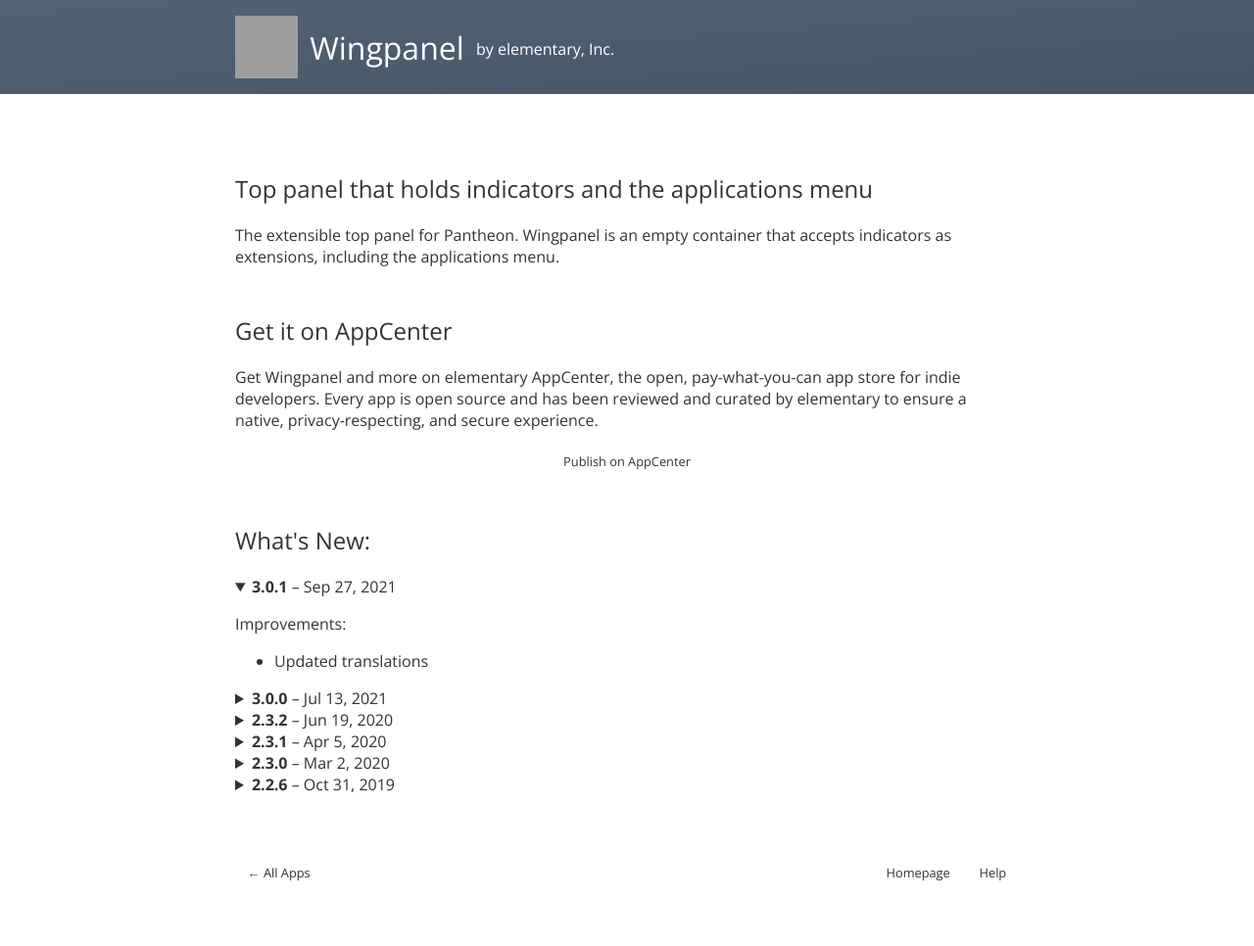
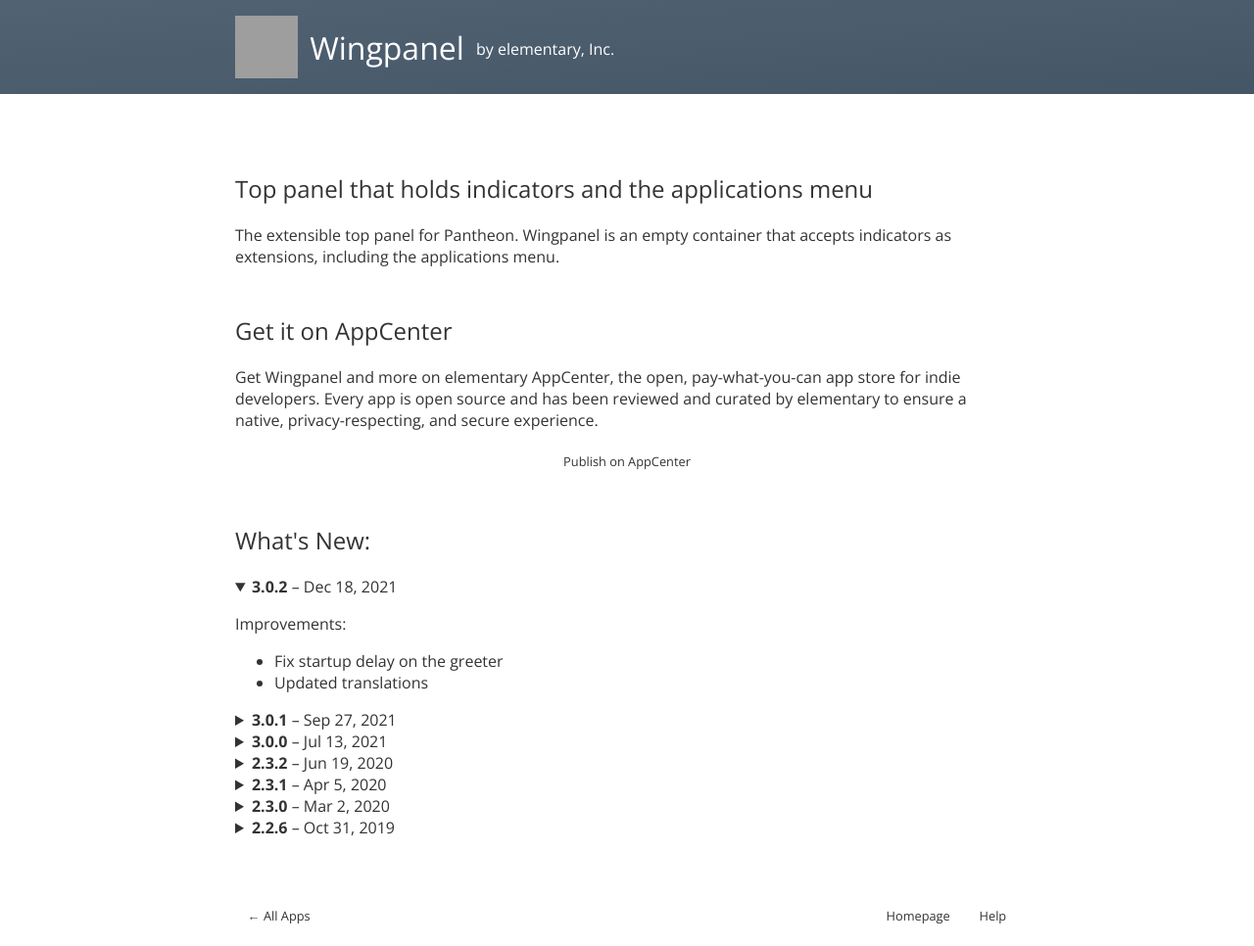
Before and after one commit to elementary/appcenter-web, a Jekyll site: the page built from _apps/io.elementary.wingpanel.md, in a window 1280 px wide. Shown: the whole page at 98% size. Built offline with Jekyll 4.4.1, drawn with Linux system fonts in a browser that asks for light colours; nearby versions of some CDN libraries; before the commit the page ends 922 px from its top, so only the background shows below that; grey boxes are pictures that could not be loaded.

Commit message:
Automatic update of data

```diff
--- a/_apps/io.elementary.wingpanel.md
+++ b/_apps/io.elementary.wingpanel.md
@@ -11,14 +11,24 @@ help_page: https://elementaryos.stackexchange.com/questions/tagged/wingpanel
 bugtracker: false
 dist: odin
 icons:
-  "64": https://github.com/elementary/appstream-data/raw/master/pantheon-data/main/icons/64x64/io.elementary.wingpanel_io.elementary.wingpanel.png
-  "128": https://github.com/elementary/appstream-data/raw/master/pantheon-data/main/icons/128x128/io.elementary.wingpanel_io.elementary.wingpanel.png
-  "64@2": https://github.com/elementary/appstream-data/raw/master/pantheon-data/main/icons/64x64@2/io.elementary.wingpanel_io.elementary.wingpanel.png
+
 color:
   primary: "#485a6c"
   primary-text: "#fff"
 price: false
 releases:
+- version: 3.0.2
+  unix-timestamp: 1639785600
+  description: |-
+    <p>Improvements:</p>
+
+    <ul>
+
+      <li>Fix startup delay on the greeter</li>
+
+      <li>Updated translations</li>
+
+    </ul>
 - version: 3.0.1
   unix-timestamp: 1632700800
   description: |-
```
Also changed, not shown: other parts of _apps/io.elementary.wingpanel.md (+1 -1 lines), _apps/io.elementary.installer.md (+2 -0 lines).
